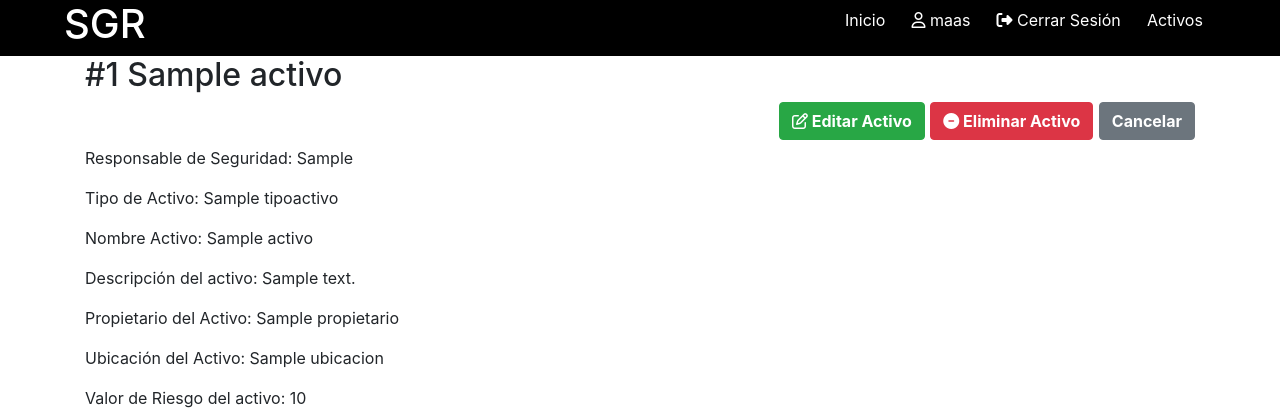
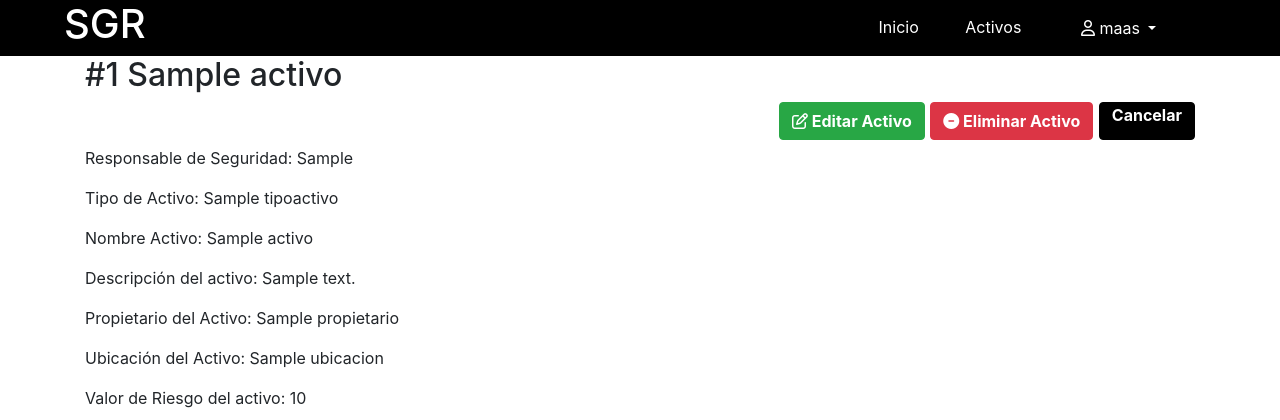
Before and after one commit to marceloagoston/djmcu, a Django app: template templates/activo_detail.html in a window 1280 px wide. Shown: the top 420 px of the page. Run offline with Django 3.2, Linux system fonts and the light colour scheme; a user stored in the database is signed in; tables that the repository leaves empty hold one stand-in row (values such as "Sample post"); the template is opened without the code that fills it: most values are stand-ins (such as "Sample title", 1, 10 or a date in 2020); parts of the project's set-up code (start-up, migrations or seed data) failed here and were passed over; some libraries are stand-ins or nearby versions.

Commit message:
decorations

```diff
--- a/static/css/base.css
+++ b/static/css/base.css
@@ -21,7 +21,7 @@ tr th, tr td{
 }
 .nave{
 	display: flex;
-	justify-content: space-around;
+	justify-content: space-evenly;
 	align-self: center;
 	text-decoration: none;
 	color: white;
@@ -52,6 +52,34 @@ a:hover{
 .sep{
 	margin-left: .5%;
 }
+
+/*bootstrapoverride*/
+.btn-secondary {
+    color: #fff;
+	background-color:#000;
+	border-color:#000;
+	padding-bottom: 0;
+	padding-top: 0;
+}
+.btn-secondary:hover {
+    color: #04A5A0;
+	background-color:#000;
+	border-color:#000;
+	font-weight: 900;
+}
+.show > .btn-secondary.dropdown-toggle {
+    color: #fff;
+	background-color:#000;
+	border-color:#000;
+}
+.show > .btn-secondary.dropdown-toggle:focus {
+    box-shadow: 0 0 0 .2rem rgba(0,0,0,.5);
+}
+.dropdown-menu{
+	background-color: #000;
+	text-align: center;
+}
+
 /*
 Colores para SGR
 Grave #F8696B
--- a/templates/base.html
+++ b/templates/base.html
@@ -17,12 +17,17 @@
 			<div class="nave">
 				<a href="{% url 'home' %}">Inicio</a>
 				{% if user.is_authenticated %}
-					<p><i class="far fa-user"></i> {{user.username}}</p>
-					<p><a href="{% url 'logout' %}"><i class="fas fa-sign-out-alt"></i> Cerrar Sesión</a></p>
 					<!-- el de abajo deberia ser tipo de activos y adentro de cada tipo de activo estar listado los activos asi como lo veo ahora -->
-
 					<!-- aca abajo va tipoact -->
 					<a href="{% url 'home' %}">Activos</a>
+					<div class="dropdown">
+					  	<button class="btn btn-secondary dropdown-toggle" type="button" id="dropdownMenuButton" data-toggle="dropdown" aria-haspopup="true" aria-expanded="false">
+					    <i class="far fa-user"></i> {{user.username}}
+					  	</button>
+					  	<div class="dropdown-menu" aria-labelledby="dropdownMenuButton">
+					    	<a href="{% url 'logout' %}"><i class="fas fa-sign-out-alt"></i> Cerrar Sesión</a>
+					  	</div>
+					</div>
 				{% else %}
 					<a href="{% url 'login' %}"><i class="fas fa-sign-out-alt"></i> Iniciar Sesión</a>
 				{% endif %}
@@ -36,5 +41,8 @@
 		{%endblock content%}
 	</section>
 
+	<script src="https://code.jquery.com/jquery-3.4.1.slim.min.js" integrity="sha384-J6qa4849blE2+poT4WnyKhv5vZF5SrPo0iEjwBvKU7imGFAV0wwj1yYfoRSJoZ+n" crossorigin="anonymous"></script>
+	<script src="https://cdn.jsdelivr.net/npm/popper.js@1.16.0/dist/umd/popper.min.js" integrity="sha384-Q6E9RHvbIyZFJoft+2mJbHaEWldlvI9IOYy5n3zV9zzTtmI3UksdQRVvoxMfooAo" crossorigin="anonymous"></script>
+	<script src="https://stackpath.bootstrapcdn.com/bootstrap/4.4.1/js/bootstrap.min.js" integrity="sha384-wfSDF2E50Y2D1uUdj0O3uMBJnjuUD4Ih7YwaYd1iqfktj0Uod8GCExl3Og8ifwB6" crossorigin="anonymous"></script>
 </body>
 </html>
```
Also changed, not shown: db.sqlite3.
